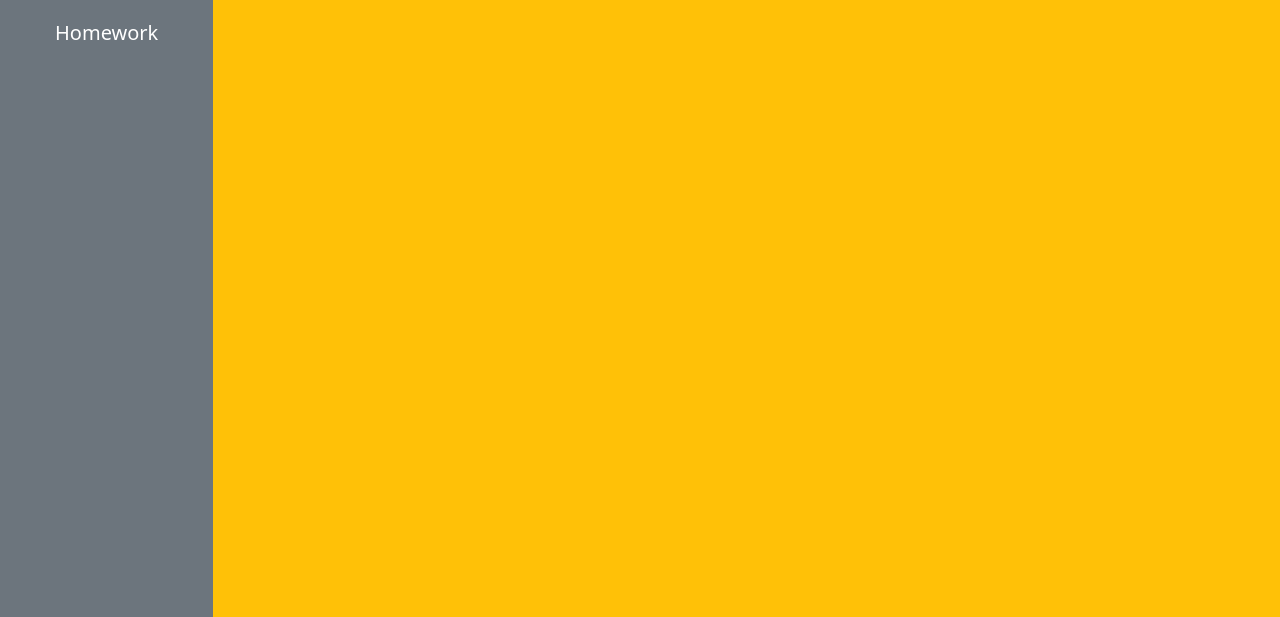
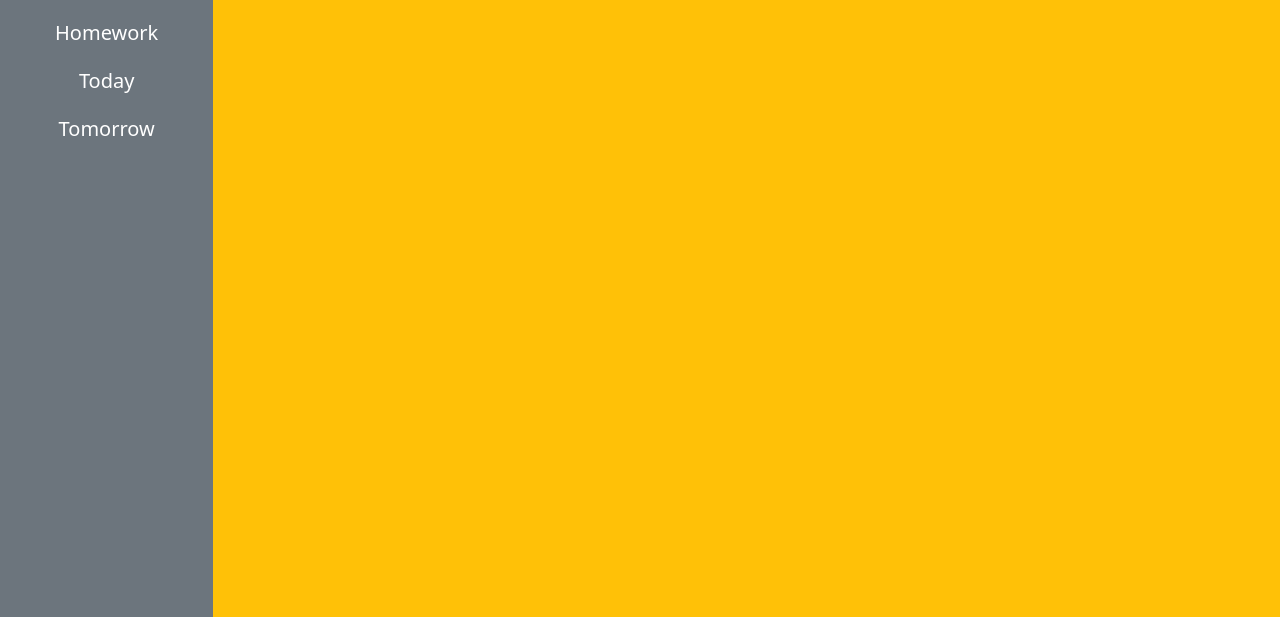
Before and after one commit to akshay-narkar/todolist, a website built with webpack: page dist/index.html in a window 1280 px wide. Shown: the part 183-800 px from the top of the page. Built offline with nearby package versions, Linux system fonts and the light colour scheme.

Commit message:
Add tomorrow and today to interface

```diff
--- a/dist/index.html
+++ b/dist/index.html
@@ -25,6 +25,10 @@
             <button type="submit" class="btn btn-primary mt-3" id="submitlist">Submit</button>
           </form>
           <a href="#"> <h5 class="text-center text-white m-4 listoflist" id="defaultlist">Homework</h5></a>
+
+          <a href="#"> <h5 class="text-center text-white m-4 listoflist" id="todaylist">Today</h5></a>
+
+          <a href="#"> <h5 class="text-center text-white m-4 listoflist" id="tommorrowlist">Tomorrow</h5></a>
 
           <div id="listoftodos"></div>
         </div>
```
